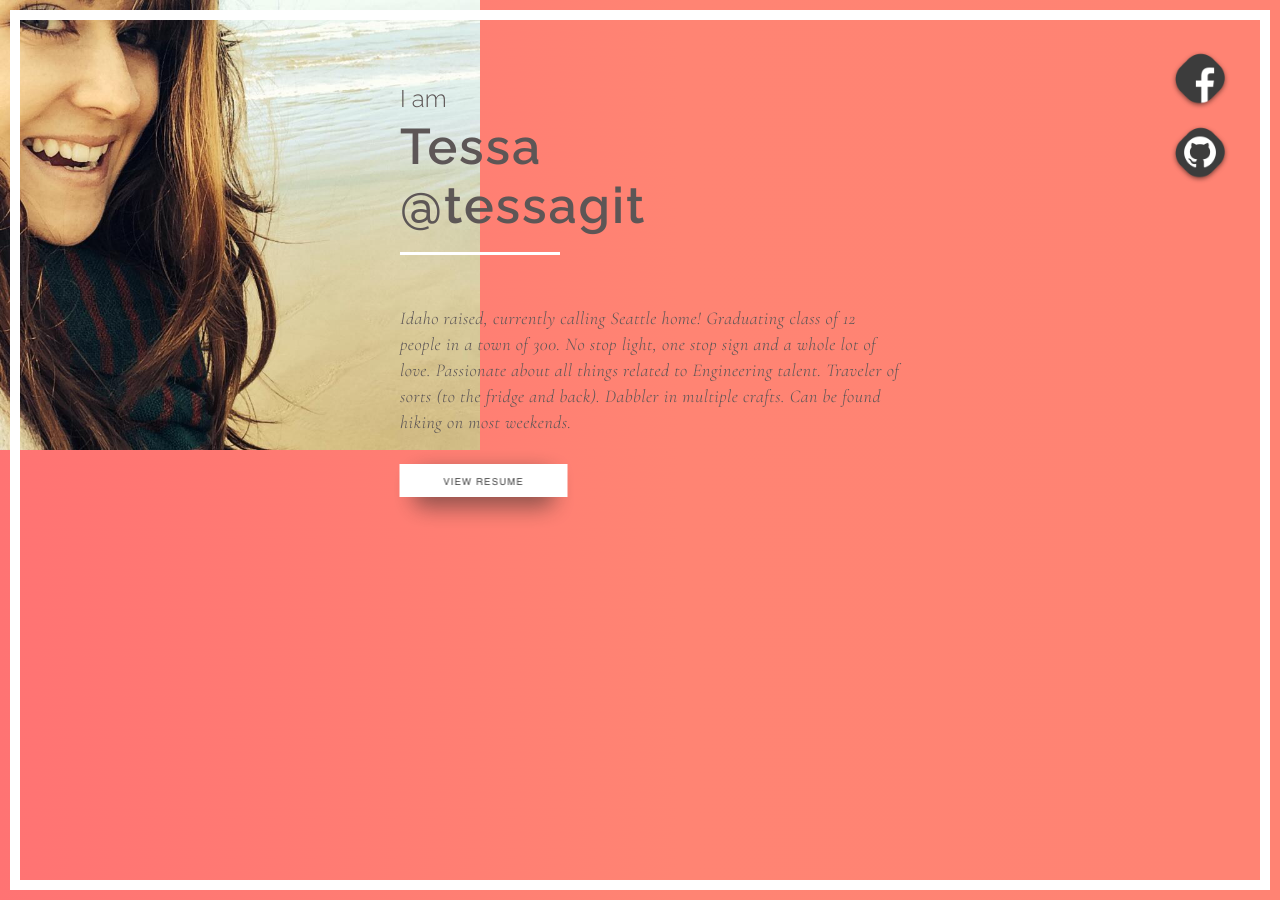
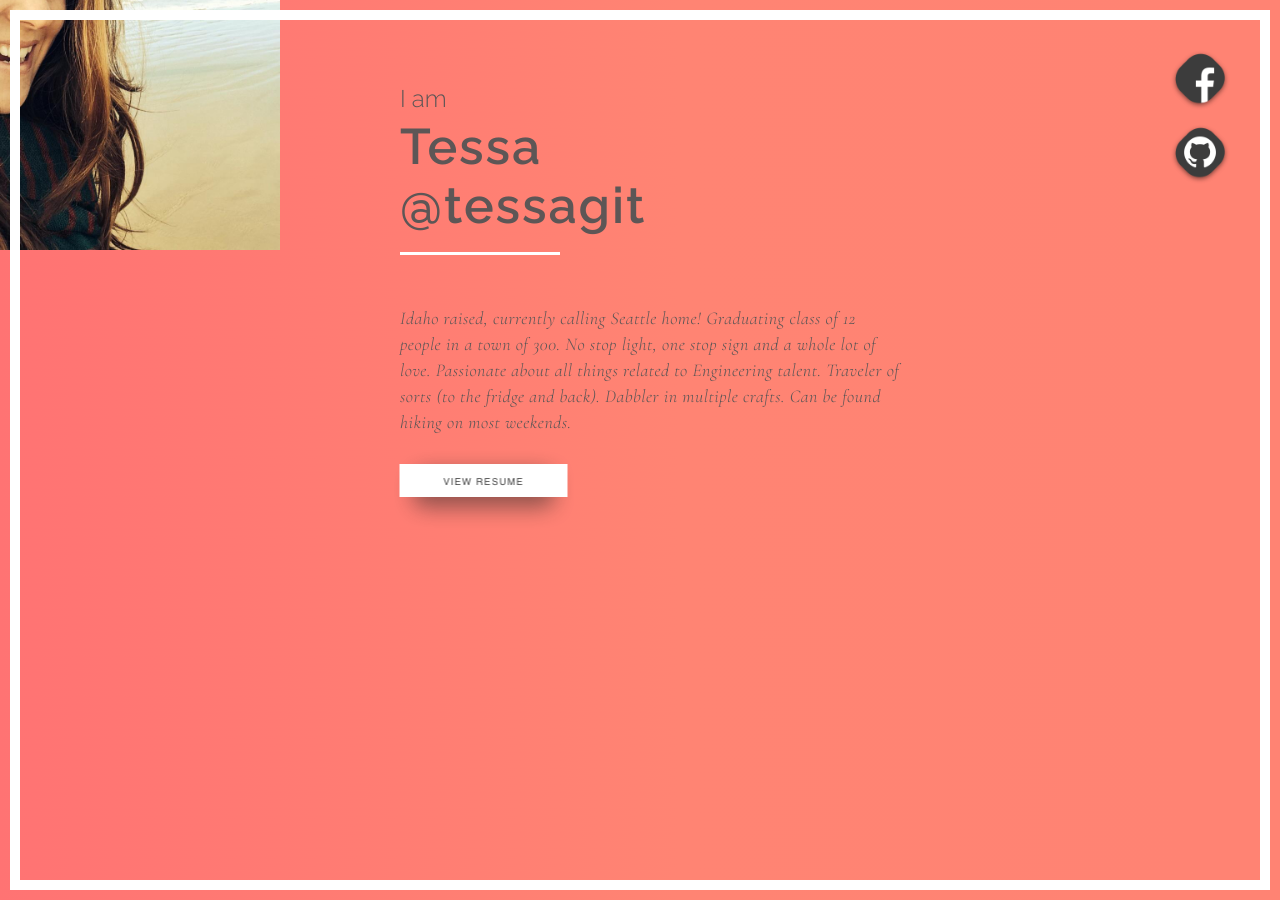
Before and after one commit to Anant08/tessagit.github.io, a Jekyll site: the page index.html, which Jekyll copies as it is, in a window 1280 px wide. Built offline with Jekyll 4.4.1, drawn with Linux system fonts in a browser that asks for light colours.

Commit message:
Change photo size
600 to 400

```diff
--- a/index.html
+++ b/index.html
@@ -151,8 +151,8 @@ hr {
 	background-image: url("photo.png");
     background-size:contain;
 	position: absolute;
-	width: 600px;
-	height: 600px;
+	width: 400px;
+	height: 400px;
 	background-repeat: no-repeat;
     left: -120px;
     top: -150px;
```
